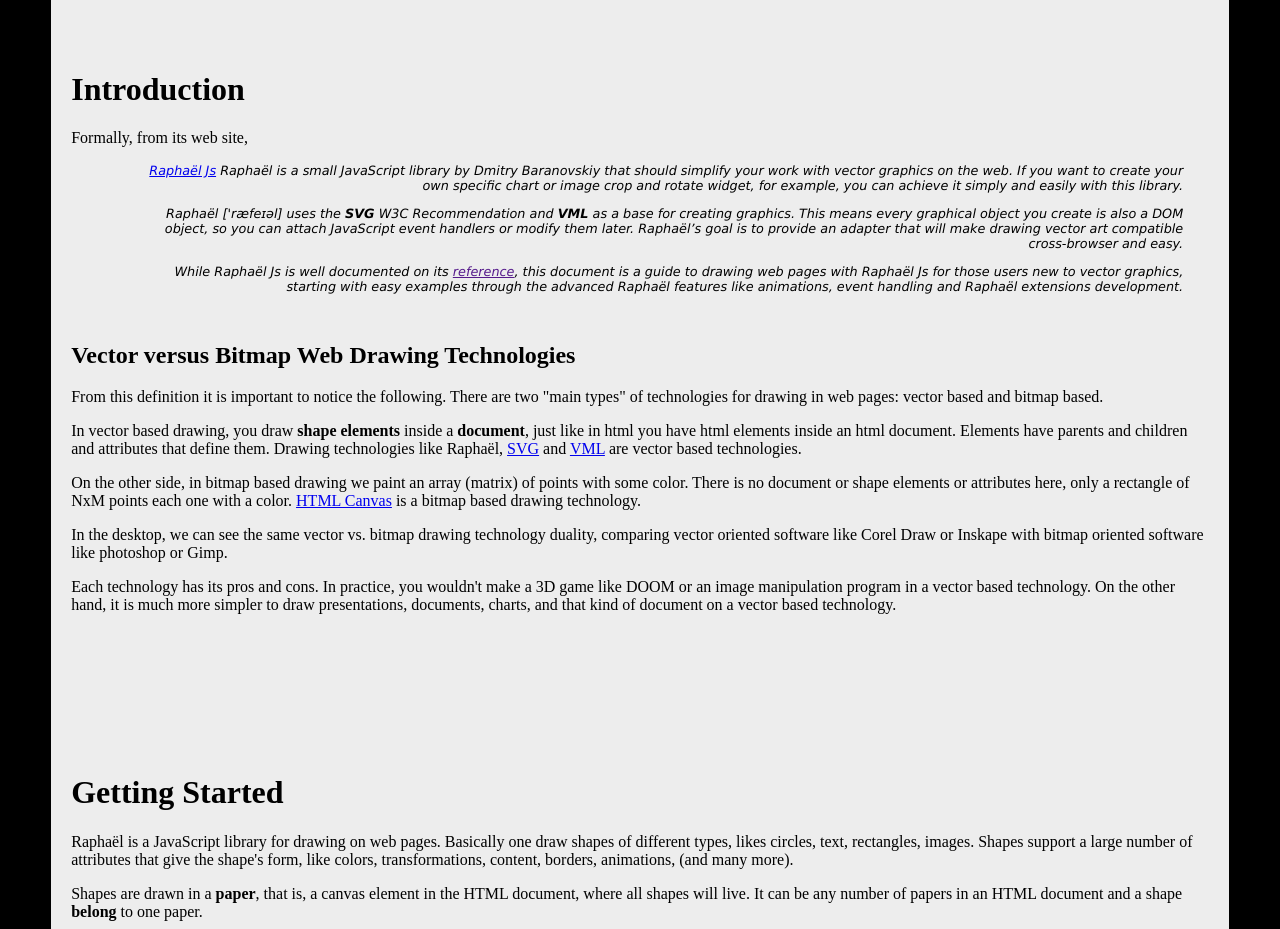
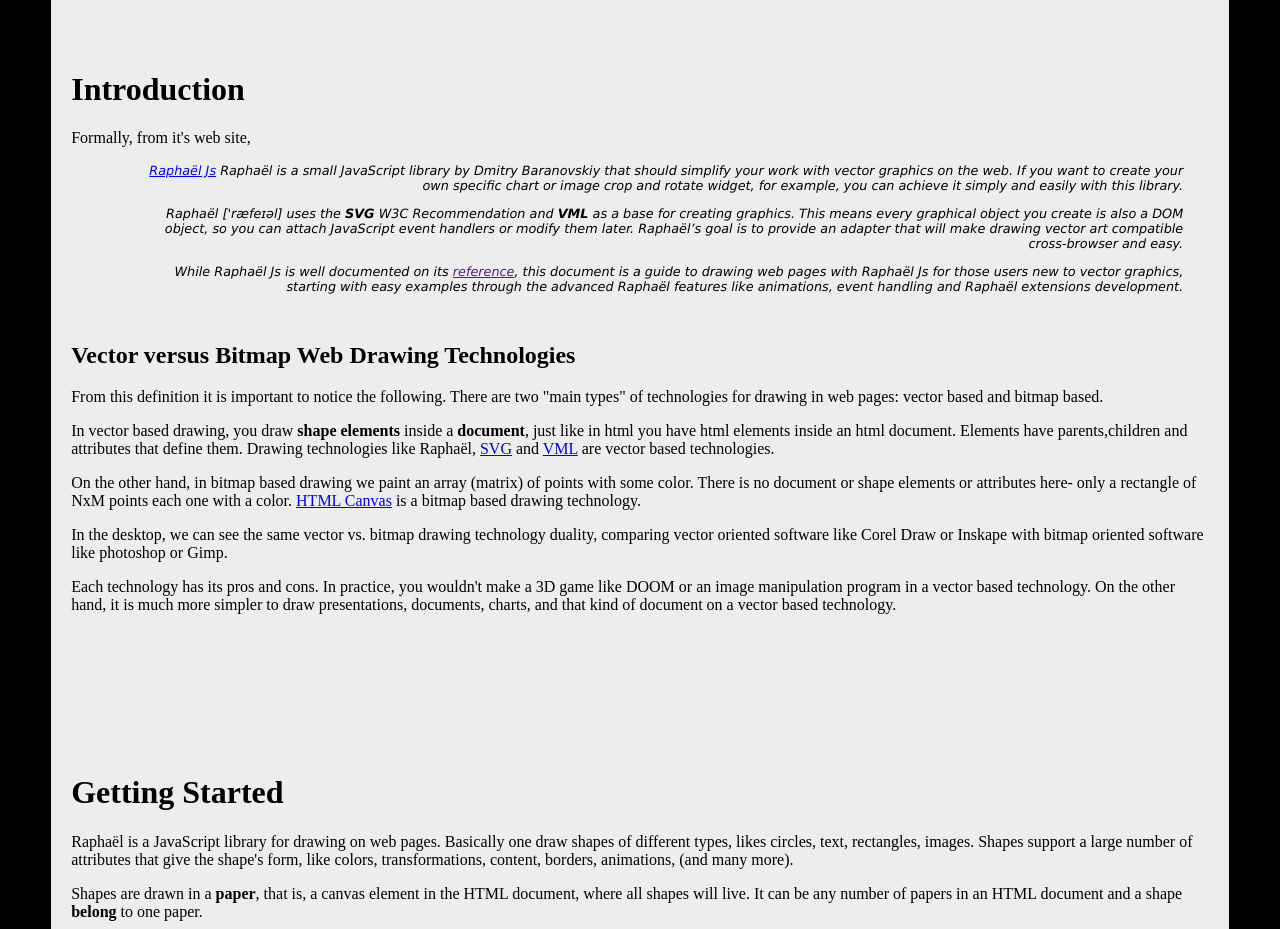
Before and after one commit to cancerberoSgx/raphaeljs-tutorial, a plain HTML site: page index.html in a window 1280 px wide. Shown: the part 4300-5229 px from the top of the page. Drawn offline with Linux system fonts and the light colour scheme.

Commit message:
Update index.html

```diff
--- a/index.html
+++ b/index.html
@@ -146,7 +146,7 @@
 
    <h1>Introduction</h1>
 
-   <p>Formally, from its web site,</p>
+   <p>Formally, from it's web site,</p>
 
    <div class="quote">
 
@@ -176,12 +176,12 @@
 	technologies for drawing in web pages: vector based and bitmap based. </p>
 
 	<p>In vector based drawing, you draw <b class="emph">shape elements</b> inside a <b class="emph">document</b>,
-	just like in html you have html elements inside an html document. Elements have parents and children
+	just like in html you have html elements inside an html document. Elements have parents,children
 	and attributes that define them. Drawing technologies like Raphaël, <a href="SVG" class="index">SVG</a> and
 	<a class="index" href="VML">VML</a> are vector based technologies.</p>
 
-	<p>On the other side, in bitmap based drawing we paint an array (matrix) of points with some color.
-	There is no document or shape elements or attributes here, only a rectangle of NxM points each one with a color.
+	<p>On the other hand, in bitmap based drawing we paint an array (matrix) of points with some color.
+	There is no document or shape elements or attributes here- only a rectangle of NxM points each one with a color.
 	<a href="http://en.wikipedia.org/wiki/Canvas_element">HTML Canvas</a> is a bitmap based drawing technology.</p>
 
     <p>In the desktop, we can see the same vector vs. bitmap drawing technology duality, comparing vector oriented software like
```
